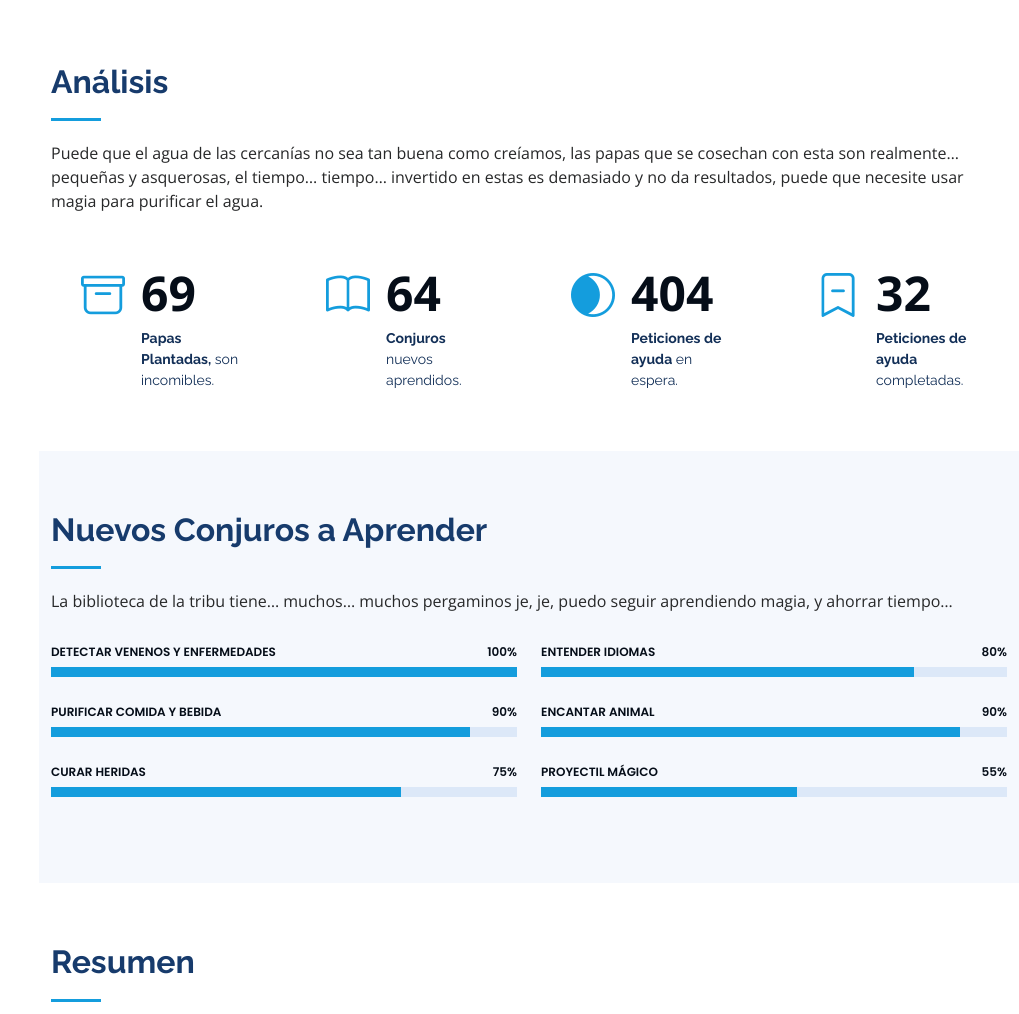
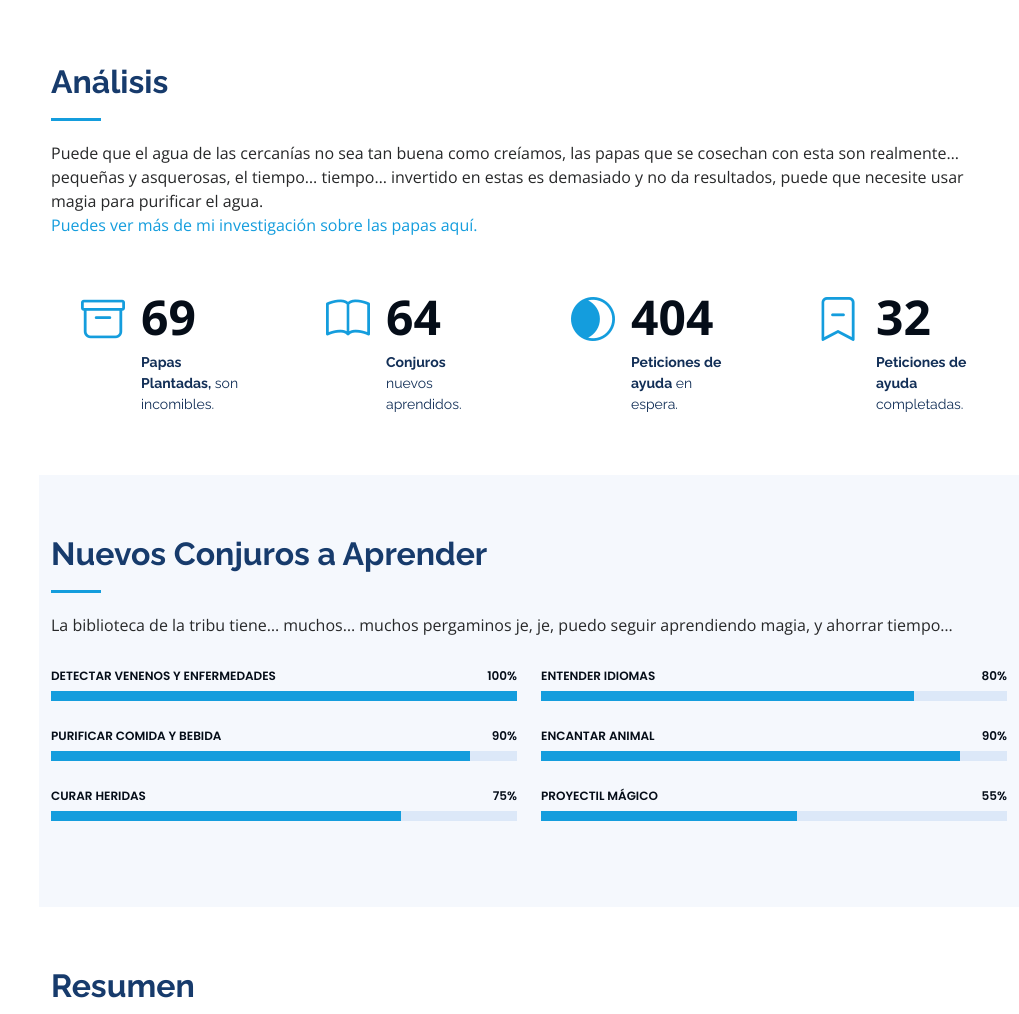
Before and after one commit to OptimusDrift/Dekhy, a plain HTML site: page index.html in a window 1280 px wide. Shown: the part 1757-2771 px from the top of the page, without its empty margins (261-1280 px from the left). Drawn offline with nearby package versions, Linux system fonts and the light colour scheme.

Commit message:
Nueva investigación PAPIL

```diff
--- a/index.html
+++ b/index.html
@@ -240,6 +240,8 @@
               asquerosas, el tiempo… tiempo… invertido en estas es demasiado y
               no da resultados, puede que necesite usar magia para purificar el
               agua.
+              <br>
+              <a href="https://optimusdrift.github.io/DekhyProgramador/">Puedes ver más de mi investigación sobre las papas aquí.</a>
             </p>
           </div>
 
```
